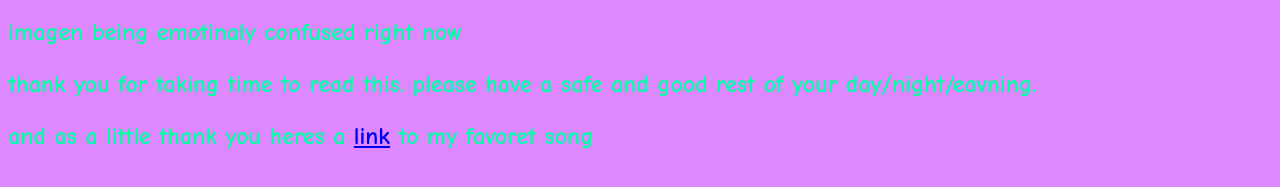
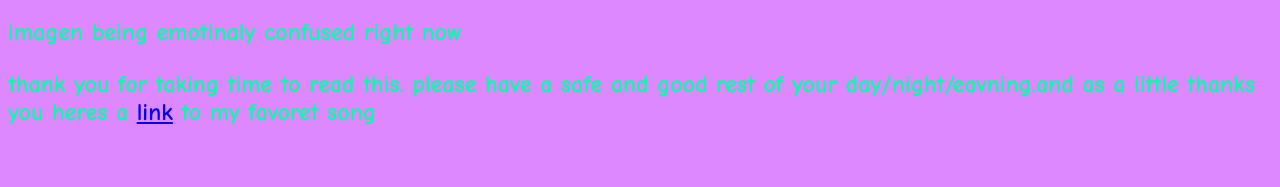
Before and after one commit to kyokokuriguri/bio-desktop, a plain HTML site: page index.html in a window 1280 px wide. Shown: the part 447-634 px from the top of the page. Drawn offline with Linux system fonts and the light colour scheme.

Commit message:
Update index.html

```diff
--- a/index.html
+++ b/index.html
@@ -17,7 +17,7 @@
     <a href="https://www.youtube.com/watch?v=dQw4w9WgXcQ"><img src="https://cdn.discordapp.com/attachments/922201099677630555/922201550649184266/Capture_2020-03-04-19-08-35.png"<image style="width: 300px; height: 300px;"></a><br>
 
       <h2><p>imagen being emotinaly confused right now</h2></p>
-     <h2><p>thank you for taking time to read this. please have a safe and good rest of your day/night/eavning. </h2></p>
-     <h2><p>and as a little thank you heres a <a href="https://www.youtube.com/watch?v=zL19uMsnpSU">link</A> to my favoret song</p></h2>
+     <h2><p>thank you for taking time to read this. please have a safe and good rest of your day/night/eavning.and as a little thanks<br>
+     you heres a <a href="https://www.youtube.com/watch?v=zL19uMsnpSU">link</A> to my favoret song</p></h2>
 </body>
 </html>
```
